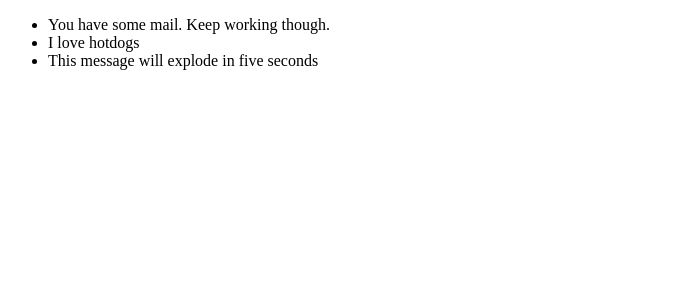
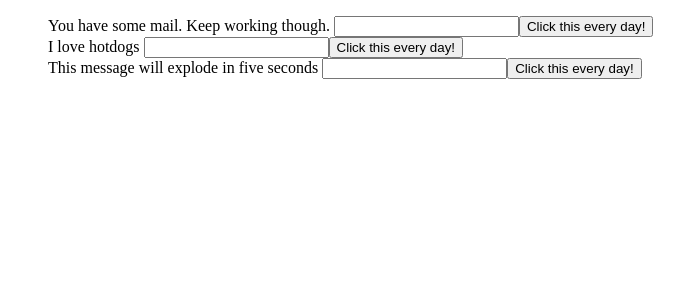
Before and after one commit to Whelpley/audio-transformer, an Angular app: page / in a window 1280 px wide. Shown: the top 300 px of the page, without its empty margins (0-684 px from the left). Built offline with nearby package versions, Linux system fonts and the light colour scheme.

Commit message:
Pass in values with @Input

```diff
--- a/src/app/app.component.html
+++ b/src/app/app.component.html
@@ -15,9 +15,12 @@
   <p>-->
 
     <ul>
-      <li *ngFor="let message of mail.messages" >
-        {{message}}
-      </li>
+      <app-simple-form
+        *ngFor="let message of mail.messages"
+        [message]="message"
+        >
+        <!--{{message}}-->
+      </app-simple-form>
     </ul>
 
 
--- a/src/app/simple-form/simple-form.component.ts
+++ b/src/app/simple-form/simple-form.component.ts
@@ -1,14 +1,17 @@
-import { Component, OnInit } from '@angular/core';
+import { Component, OnInit, Input } from '@angular/core';
 
 @Component({
   selector: 'app-simple-form',
   template: `<div>
+    {{message}}
     <input #myInput type="text">
     <button (mouseover)="onClick($event, myInput.value)">Click this every day!</button>
     </div>`,
   styles: []
 })
 export class SimpleFormComponent implements OnInit {
+
+  @Input() message
 
   onClick(event, value){
     console.log(event);
```
